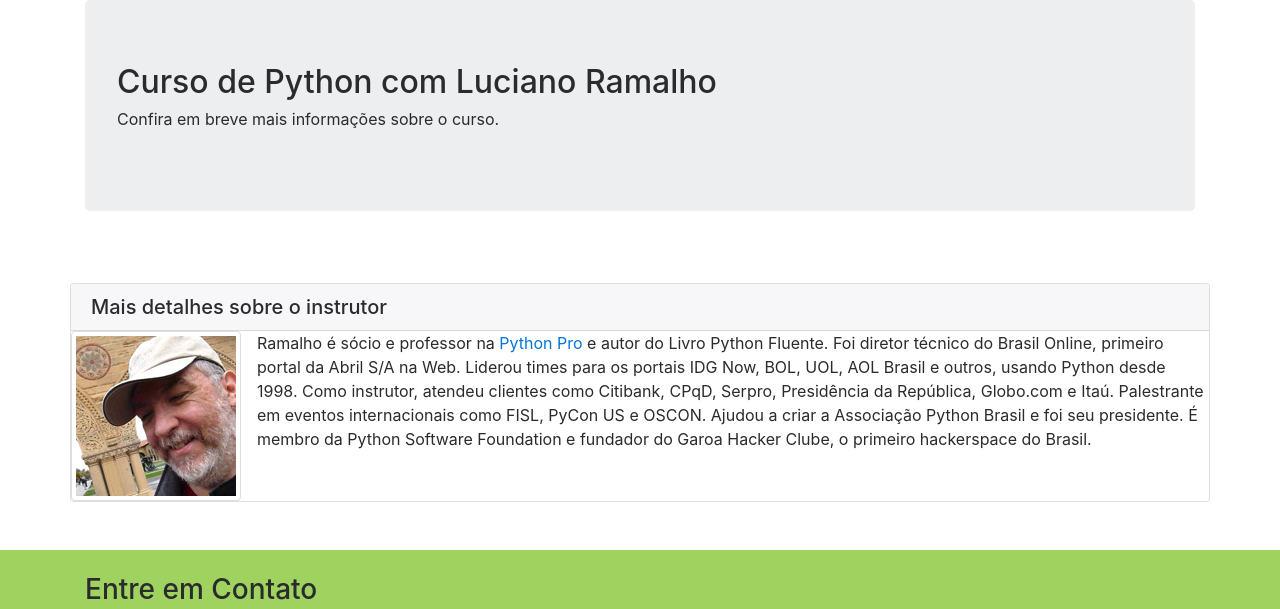
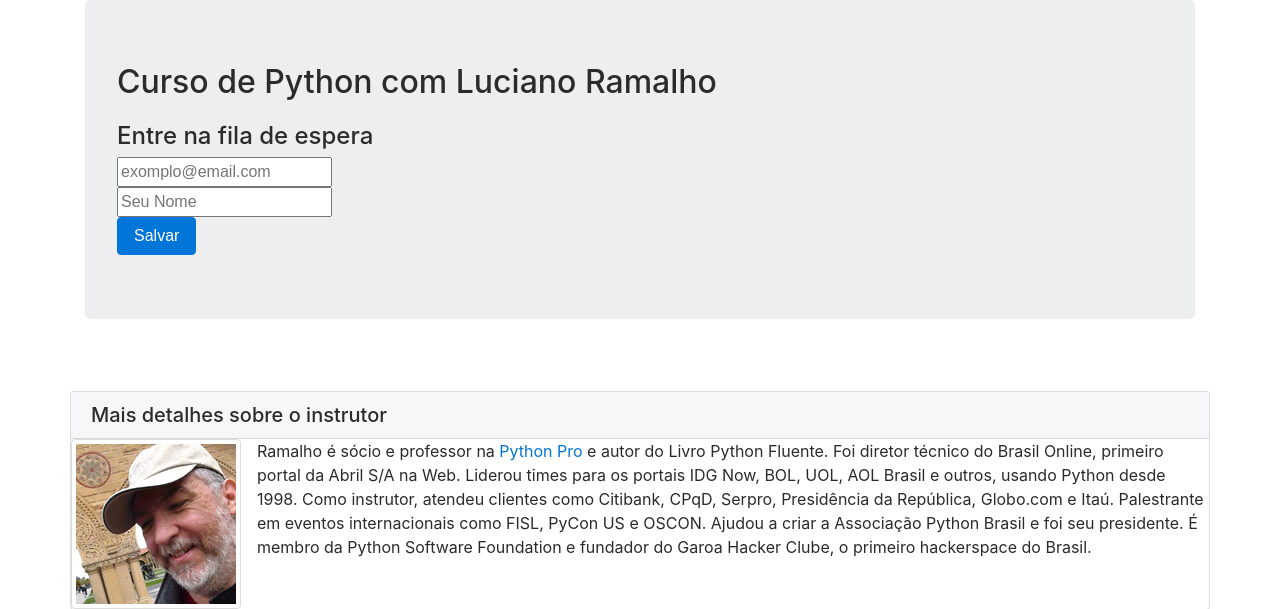
Before and after one commit to Marco1357/curso_django2, a Django app: template pypro/base/templates/base/home.html in a window 1280 px wide. Shown: the part 57-666 px from the top of the page. Run offline with Django 3.2, Linux system fonts and the light colour scheme; the template is opened without the code that fills it, so the values that code supplies are empty; some libraries are stand-ins or nearby versions.

Commit message:
Criado Lista de Espera com Mailchimp na Landing Page close #132

```diff
--- a/pypro/base/templates/base/home.html
+++ b/pypro/base/templates/base/home.html
@@ -1,6 +1,6 @@
 {% load static %}
 <!DOCTYPE html>
-<html lang="pt-br">
+<html lang="pt-br" xmlns="http://www.w3.org/1999/html" xmlns="http://www.w3.org/1999/html">
   <head>
     <meta charset="utf-8">
     <meta http-equiv="X-UA-Compatible" content="IE=edge">
@@ -24,7 +24,8 @@
   <nav class="navbar navbar-expand-lg navbar-dark bg-dark">
   <div class="container">
     <a class="navbar-brand" href="{% url 'base:home' %}">Python Pro</a>
-    <button class="navbar-toggler" type="button" data-bs-toggle="collapse" data-bs-target="#navbarSupportedContent" aria-controls="navbarSupportedContent" aria-expanded="false" aria-label="Toggle navigation">
+    <button class="navbar-toggler" type="button" data-bs-toggle="collapse" data-bs-target="#navbarSupportedContent"
+			aria-controls="navbarSupportedContent" aria-expanded="false" aria-label="Toggle navigation">
       <span class="navbar-toggler-icon"></span>
     </button>
     <div class="collapse navbar-collapse" id="navbarSupportedContent">
@@ -43,9 +44,32 @@
 				<h2>
 					Curso de Python com Luciano Ramalho
 				</h2>
-				<p>
-					Confira em breve mais informações sobre o curso.
-				</p>
+				<h4 class="mt-4"> Entre na fila de espera</h4>
+
+				<form action="https://magdjango.us1.list-manage.com/subscribe/post?u=bcdadb8b85f8d0687b858c353&amp;id=aff9d29d4d"
+	                    method="post" id="mc-embedded-subscribe-form" name="mc-embedded-subscribe-form"
+	                    class="forn-row align-itens-center="_blank" novalidate>
+				    <div class="forn-row align-itens-center">
+						<div class="col-auto">
+							<label class="sr-only" for="mce-EMAIL">EMAIL</label>
+						    <input type="email" value="" name="EMAIL" class="required email" id="mce-EMAIL"
+							placeholder="exomplo@email.com">
+					    </div>
+						<div class="col-auto">
+							<label class="sr-only" for="mce-EMAIL">EMAIL</label>
+						    <input type="text" value="" name="FNAME" class="forn-control" id="mce-FNAME" placeholder="Seu Nome">
+					    </div>
+
+							<!-- real people should not fill this in and expect good things - do not remove this or risk form bot signups-->
+                        <div style="position: absolute; left: -5000px;" aria-hidden="true"><input
+			                 type="text" name="b_bcdadb8b85f8d0687b858c353_aff9d29d4d" tabindex="-1" value=""></div>
+
+				        <div class="col-auto">
+						    <input type="submit" value="Salvar" name="subscribe"
+							   id="mc-embedded-subscribe" class="btn btn-primary">
+					    </div>
+                    </div>
+                </form>
 
 			</div>
 
@@ -75,17 +99,7 @@
 
 				        </button>
 
-					<ul class="navbar-nav ml-md-auto">
-						<li class="nav-item active">
-						</li>
-						<li class="nav-item dropdown">
-							<div class="dropdown-menu dropdown-menu-right" aria-labelledby="navbarDropdownMenuLink">
-								 <a class="dropdown-item" href="#">Action</a> <a class="dropdown-item" href="#">Another action</a> <a class="dropdown-item" href="#">Something else here</a>
-								<div class="dropdown-divider">
-								</div> <a class="dropdown-item" href="#">Separated link</a>
-							</div>
-						</li>
-					</ul>
+
 				</div>
 
 			<div class="row">
```
